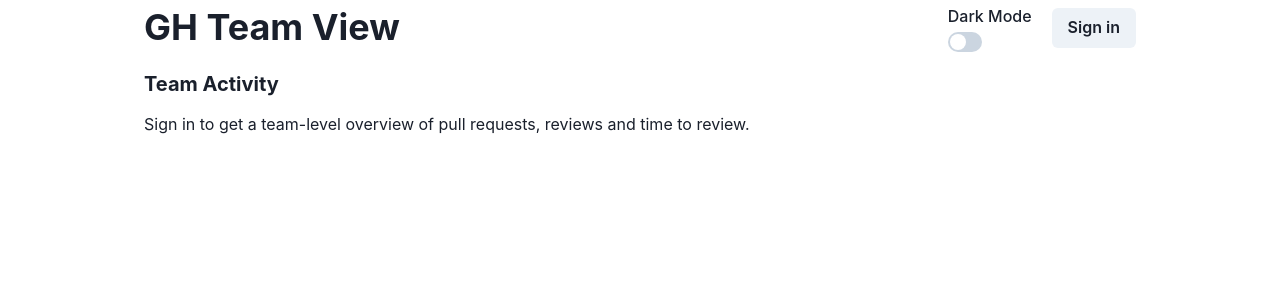
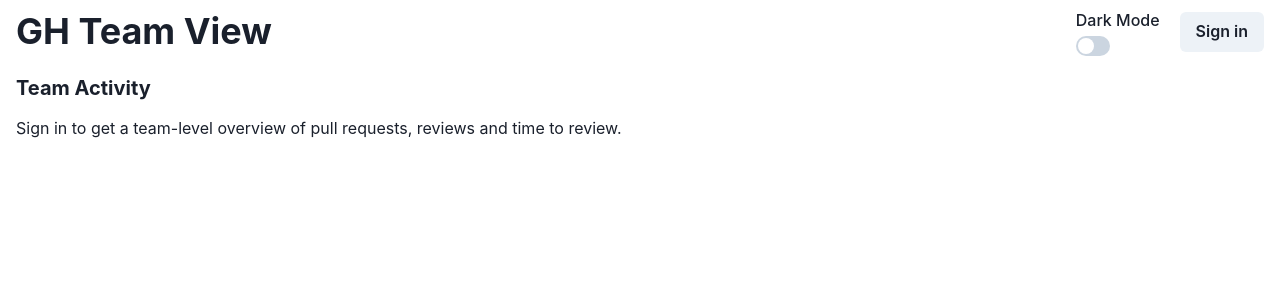
Before and after one commit to kjersten/github-graphql-ts, a Next.js app: page / in a window 1280 px wide. Shown: the top 300 px of the page. Built offline with nearby package versions, Linux system fonts and the light colour scheme; no server answers.

Commit message:
code cleanup

```diff
--- a/components/content/MainContentPanel.tsx
+++ b/components/content/MainContentPanel.tsx
@@ -46,12 +46,7 @@ function MainContentPanel() {
   });
 
   if (!team) {
-    return (
-      <>
-        <ControlPanel />
-        <p>select a team</p>
-      </>
-    );
+    return <ControlPanel />;
   }
 
   if (loading) {
--- a/components/layout.tsx
+++ b/components/layout.tsx
@@ -24,12 +24,12 @@ export default function Layout(props: Props) {
       </Head>
 
       <header>
-        <Container maxW="container.lg">
+        <Container maxW="container.xl">
           <Header />
         </Container>
       </header>
       <main>
-        <Container maxW="container.lg">{children}</Container>
+        <Container maxW="container.xl">{children}</Container>
       </main>
     </div>
   );
--- a/components/topbar/Header.tsx
+++ b/components/topbar/Header.tsx
@@ -22,9 +22,6 @@ export default function Header() {
     if (authStatus === "authenticated") {
       return (
         <>
-          <Box>
-            {/* <Avatar name={session.user.name} src={session.user.image} /> */}
-          </Box>
           <Box>
             <Text as="strong">
               {session?.user?.email || session?.user?.name}
@@ -59,7 +56,7 @@ export default function Header() {
   }
 
   return (
-    <Flex align="center" mt="1" mb="5">
+    <Flex align="center" mt="2" mb="5">
       <Box>
         <Heading size="xl">GH Team View</Heading>
       </Box>
```
